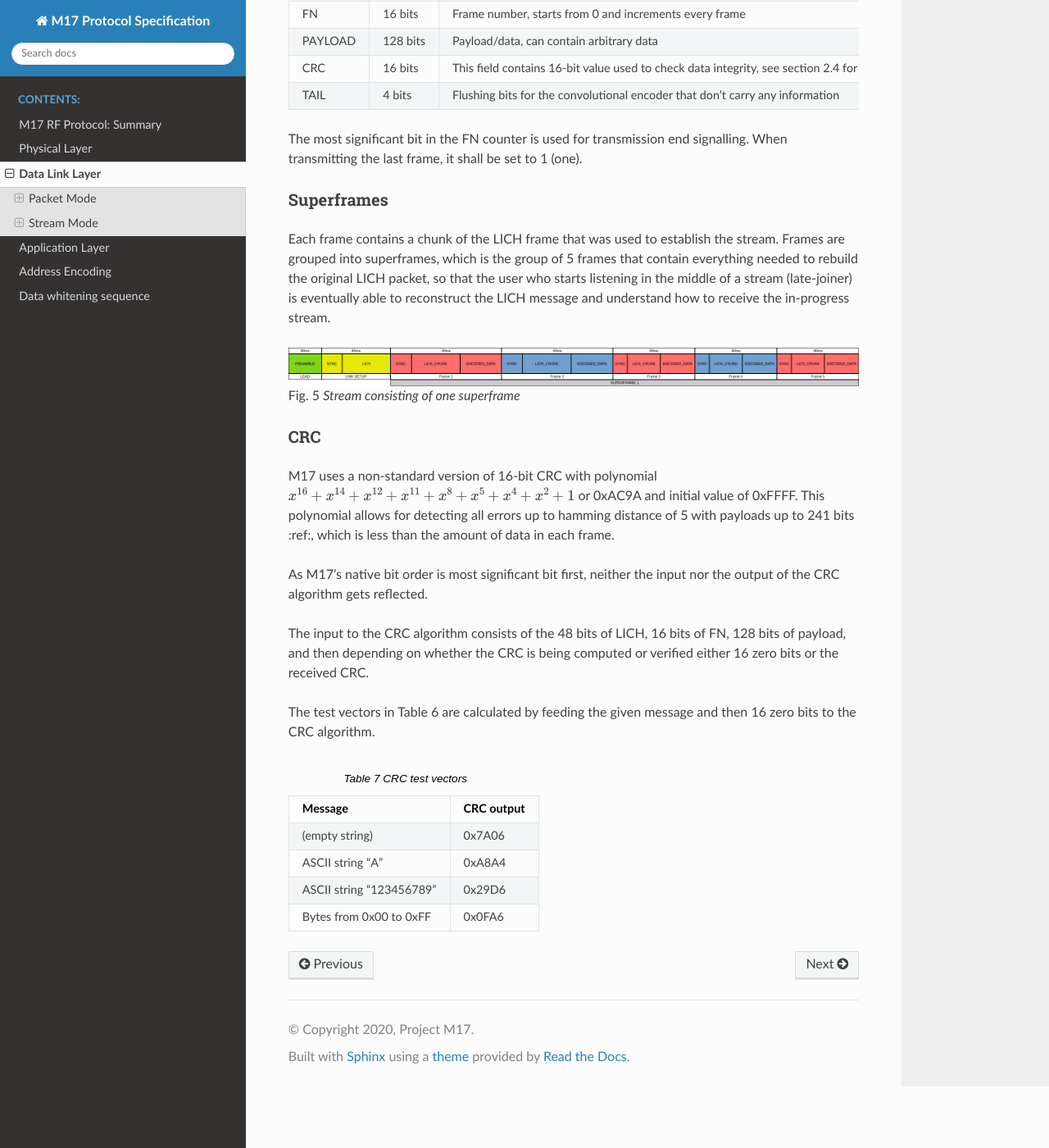
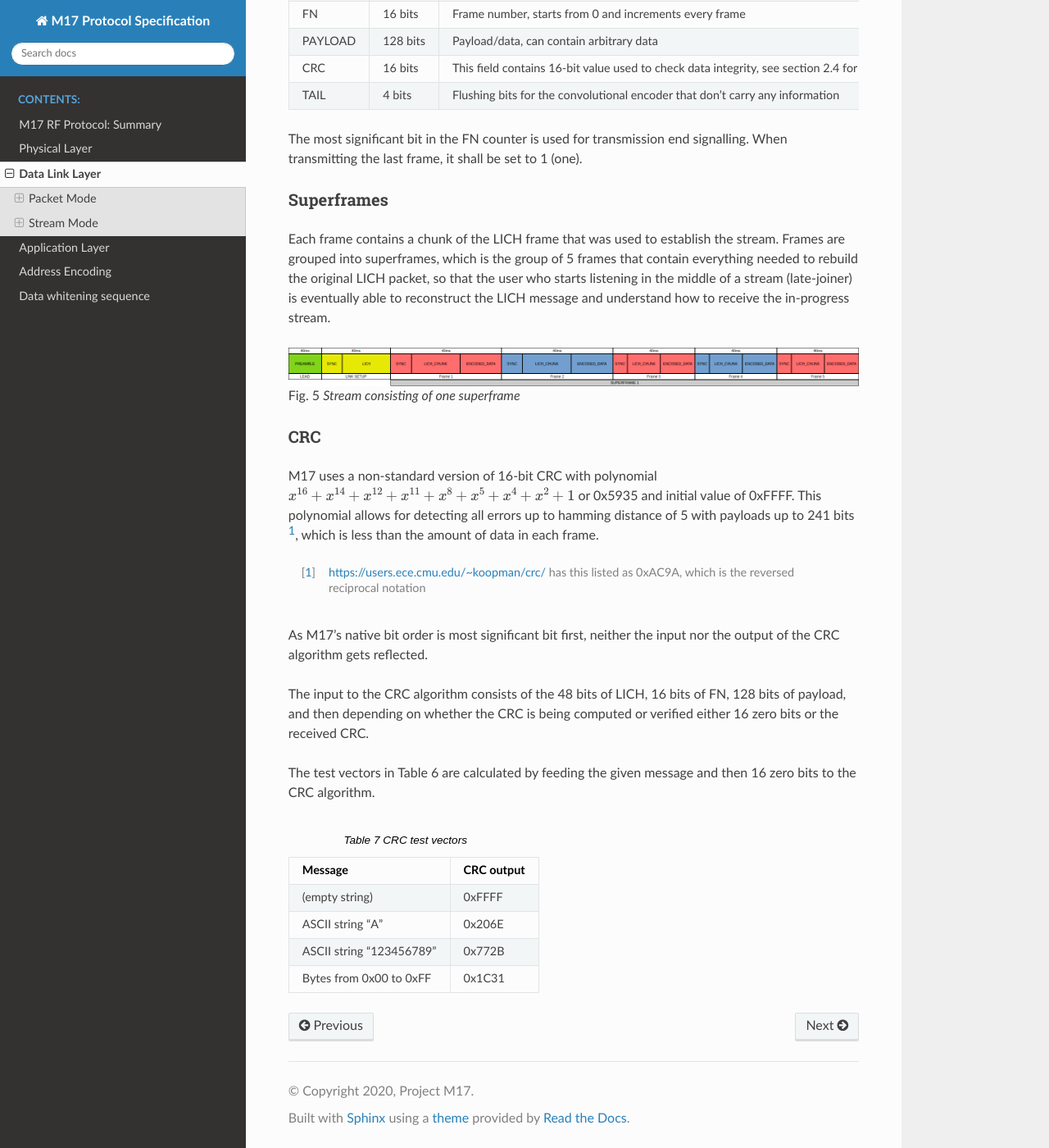
Before and after one commit to M17-Project/M17_spec, a Sphinx documentation site: the page built from docs/data_link_layer.rst, in a window 1280 px wide and 1400 px high, scrolled down 2255 px. Shown: the whole window at 82% size. Built offline with Sphinx 7.4.7 and the Read the Docs theme 2.0.0, drawn with Linux system fonts in a browser that asks for light colours.

Commit message:
Fix CRC polynomial and the test vectors – OH1CAU

```diff
--- a/docs/data_link_layer.rst
+++ b/docs/data_link_layer.rst
@@ -160,11 +160,12 @@ CRC
 
 M17 uses a non-standard version of 16-bit CRC with polynomial
 :math:`x^{16} + x^{14} + x^{12} + x^{11} + x^8 + x^5 + x^4 + x^2 + 1` or
-0xAC9A and initial value of 0xFFFF. This polynomial allows for
+0x5935 and initial value of 0xFFFF. This polynomial allows for
 detecting all errors up to hamming distance of 5 with payloads up to
-241 bits :ref:, which is less than the amount of data in each frame.
+241 bits [#koopman]_, which is less than the amount of data in each frame.
 
-.. todo:: add koopman refernce/footnote
+.. [#koopman] https://users.ece.cmu.edu/~koopman/crc/ has this listed
+              as 0xAC9A, which is the reversed reciprocal notation
 
 As M17’s native bit order is most significant bit first, neither the
 input nor the output of the CRC algorithm gets reflected.
@@ -182,10 +183,10 @@ message and then 16 zero bits to the CRC algorithm.
    * - Message
      - CRC output
    * - (empty string)
-     - 0x7A06
+     - 0xFFFF
    * - ASCII string "A"
-     - 0xA8A4
+     - 0x206E
    * - ASCII string "123456789"
-     - 0x29D6
+     - 0x772B
    * - Bytes from 0x00 to 0xFF
-     - 0x0FA6
+     - 0x1C31
```
